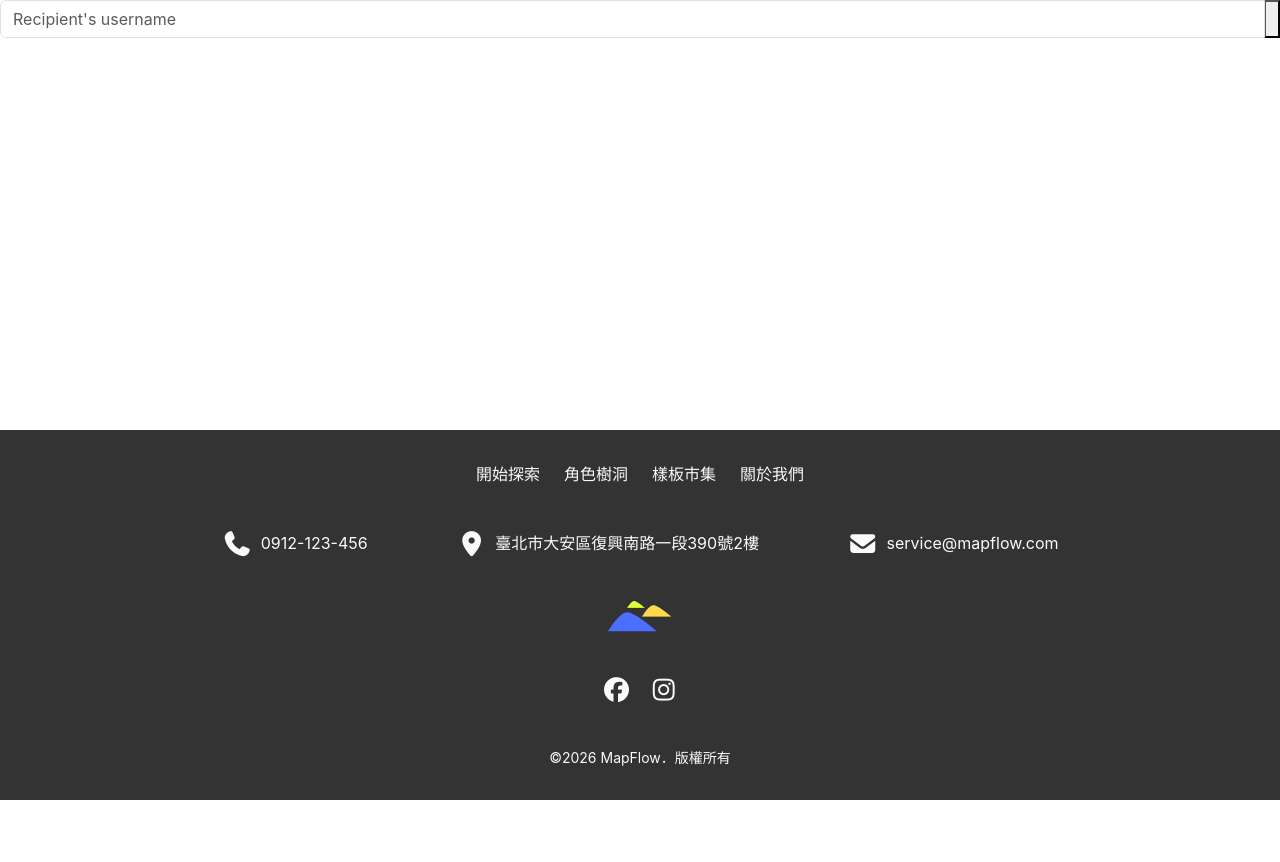
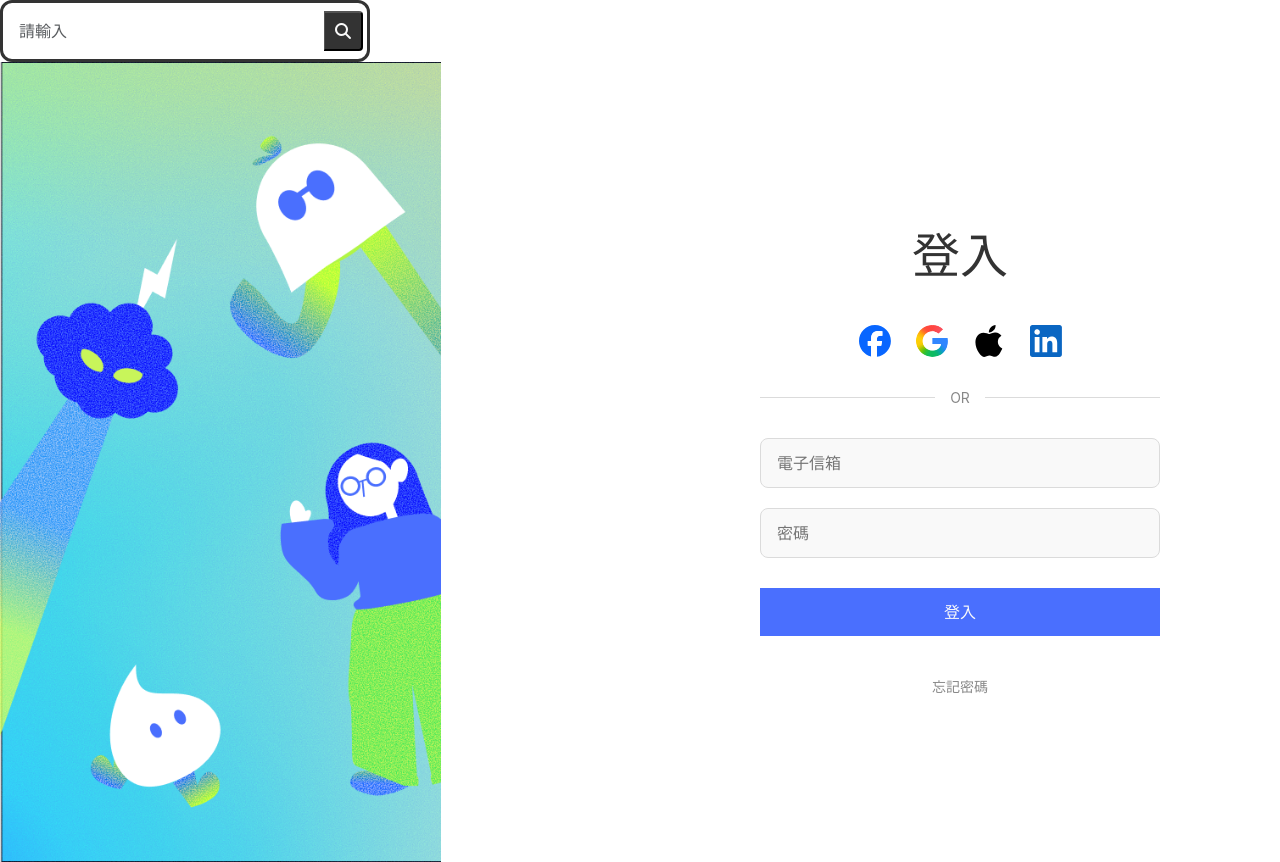
Before and after one commit to yuzh1363/MapFlow, a Vue app in the folder final-project/: page / in a window 1280 px wide. Before the commit the page ends 800 px from the top, so only its background shows below. Built offline with nearby package versions, Linux system fonts and the light colour scheme.

Commit message:
修正：搜尋列元件

```diff
--- a/final-project/src/App.vue
+++ b/final-project/src/App.vue
@@ -2,11 +2,14 @@
   import Footer from './components/Footer.vue';
 import Header from './components/Header.vue'
 import SearchBar from './components/SearchBar.vue';
+import Login from './views/Login.vue';
 </script>
 
 <template>
   <!-- <Header class="sticky-top"></Header> -->
   <!-- <RouterView> -->
   <SearchBar></SearchBar>
-  <Footer class="fixed-bottom"></Footer>
+  <Login></Login>
+
+  <!-- <Footer class="fixed-bottom"></Footer> -->
 </template>
--- a/final-project/src/components/SearchBar.vue
+++ b/final-project/src/components/SearchBar.vue
@@ -1,8 +1,11 @@
 <template>
-    <div class="input-group mb-3">
-        <input type="text" class="form-control" placeholder="Recipient's username" aria-label="Recipient's username" aria-describedby="basic-addon2">
-        <button></button>
-</div>
+    <div class="searchbar px-1 py-2">
+        <div class="input-group">
+            <input type="text" class="form-control py-2" placeholder="請輸入" aria-label="Recipient's username" aria-describedby="basic-addon2">
+            <button type="button" id="button-addon2"><i class="fa-solid fa-magnifying-glass"></i></button>
+        </div>
+    </div>
+
 </template>
 
 <script setup>
@@ -10,5 +13,25 @@
 </script>
 
 <style scoped>
-
+.searchbar{
+    border: 3px solid var(--color-neutral-900);
+    border-radius: var(--radius-md);
+    width: 370px;
+}
+input{
+    border: none;
+}
+input:focus{
+    border: none;
+    box-shadow: none;
+}
+button{
+    width: 40px;
+    height: 40px;
+    background-color: var(--color-neutral-900);
+    border-radius: var(--radius-sm);
+}
+i{
+    color: var(--color-neutral-50);
+}
 </style>
```
